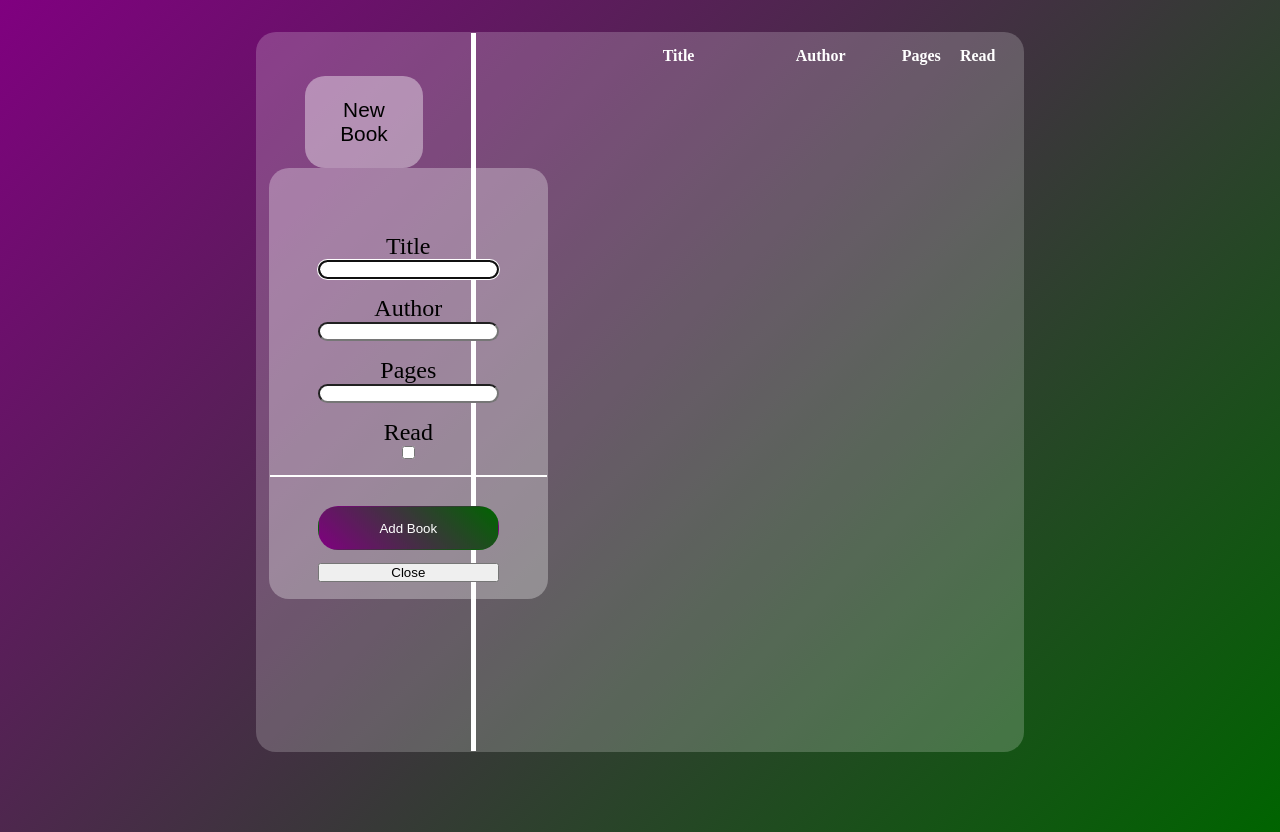
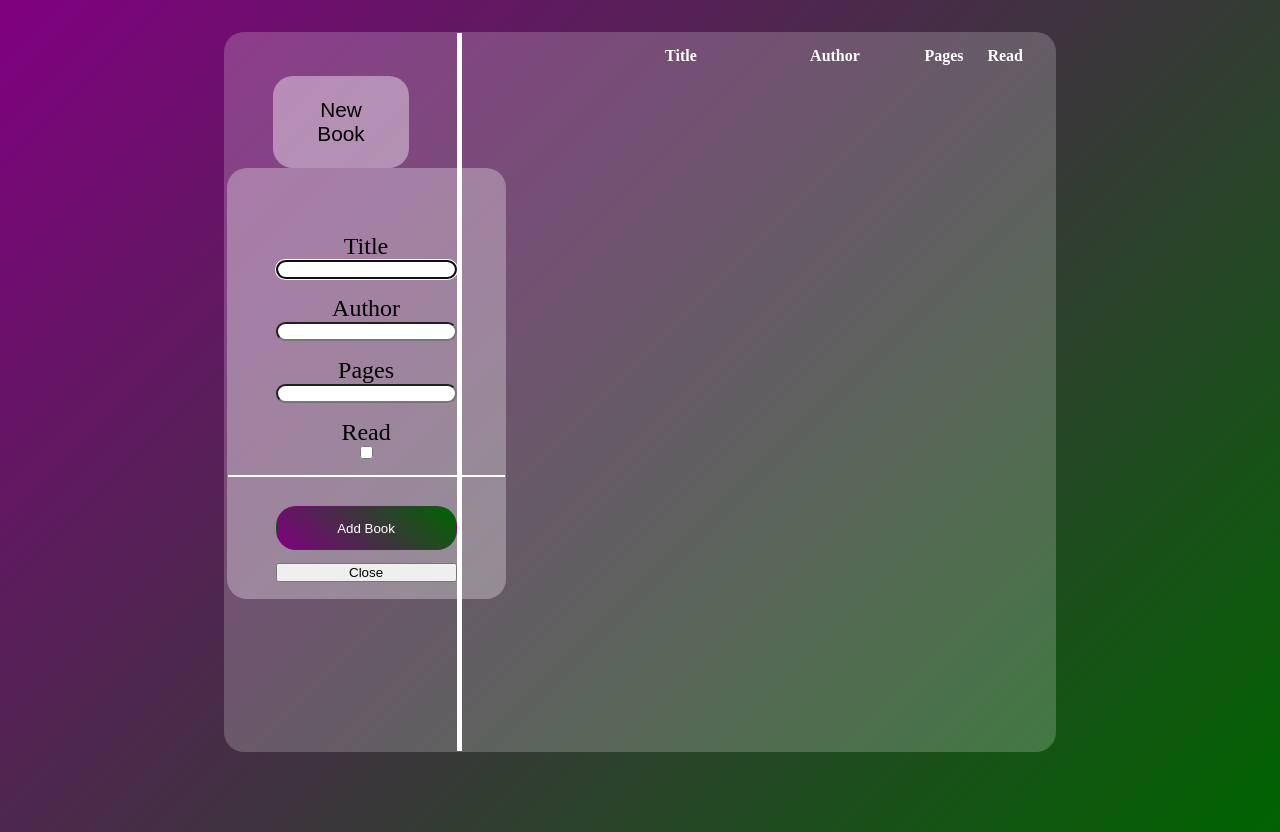
Before and after one commit to Loupo5/Library, a plain HTML site: page index.html in a window 1280 px wide. Both pictures are taken after a click on the button "New Book". Drawn offline with Linux system fonts and the light colour scheme.

Commit message:
Adjust the dialog position
Made the whole container bigger so the dialog position
was not aligned with the grid. Changed it so it can fit nicely

```diff
--- a/style.css
+++ b/style.css
@@ -11,7 +11,7 @@ body {
 .container {
     margin: 2em auto;
     height: 90vh;
-    width: 60vw;
+    width: 65vw;
     border-radius: 20px;
     border: 1px solid transparent;
     background-color: rgba(255, 255, 255, 0.2);
@@ -24,7 +24,7 @@ body {
 dialog {
     position: fixed;
     top: 21%;
-    left: 21%;
+    left: 17.7%;
     margin: 0;
     border: 1px solid transparent;
     background: rgba(255,255, 255, 0.3);
```
